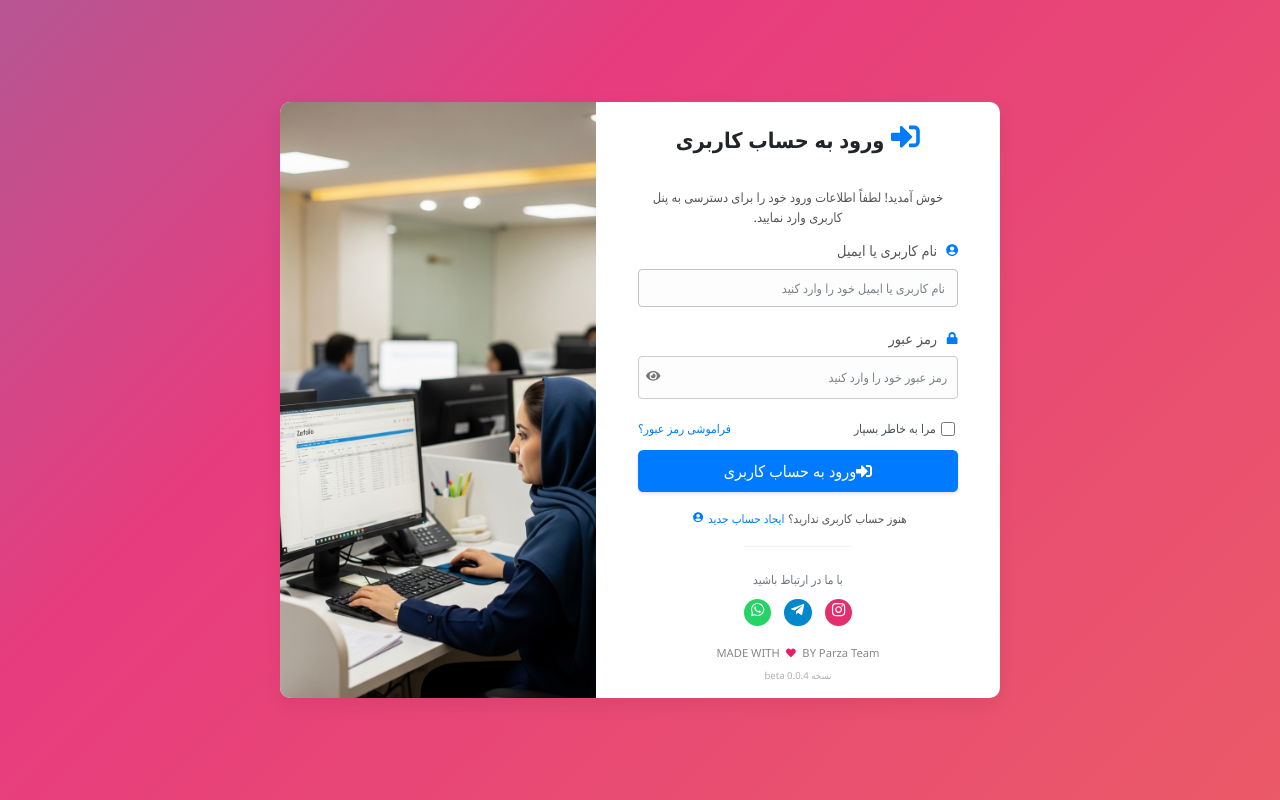
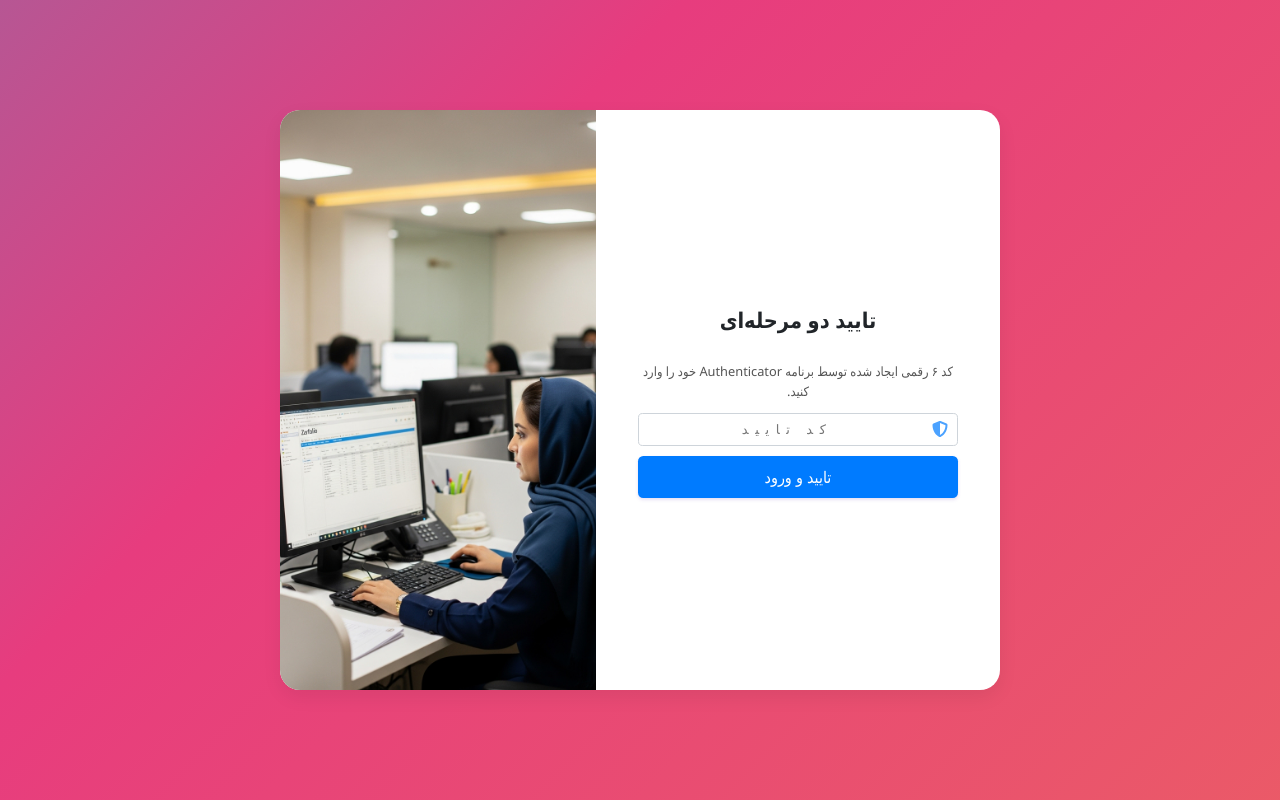
Before and after one commit to Parnazjanali/Zarfolio, a React (Vite) app in the folder frontend/: page /2fa-verify in a window 1280 px wide. Before the commit this address led to /login. Built offline with nearby package versions, Linux system fonts and the light colour scheme; no server answers.

Commit message:
رفع کامل مشکلات ورود و تایید دو مرحله ای

```diff
--- a/frontend/src/App.jsx
+++ b/frontend/src/App.jsx
@@ -4,16 +4,16 @@ import { BrowserRouter as Router, Routes, Route, Navigate, useLocation } from 'r
 import LoginPage from './pages/LoginPage.jsx';
 import RequestPasswordResetPage from './pages/RequestPasswordResetPage.jsx';
 import ResetPasswordPage from './pages/ResetPasswordPage.jsx';
+import TwoFAVerifyPage from './pages/TwoFAVerifyPage.jsx'; // ۱. کامپوننت تایید دو مرحله‌ای ایمپورت شد
 import DashboardPage from './pages/DashboardPage.jsx';
 import InvoicesPage from './pages/InvoicesPage.jsx';
-import NewInvoicePage from './pages/NewInvoicePage.jsx'; //  کامپوننت جدید را ایمپورت کنید
+import NewInvoicePage from './pages/NewInvoicePage.jsx';
 import InventoryPage from './pages/InventoryPage.jsx';
 import CustomersPage from './pages/CustomersPage.jsx';
-import NewCustomerPage from './pages/NewCustomerPage.jsx'; // Import the new page
+import NewCustomerPage from './pages/NewCustomerPage.jsx';
 import ReportsPage from './pages/ReportsPage.jsx';
 import SystemSettingsPage from './pages/SystemSettingsPage.jsx';
-// import AccountSettingsPage from './pages/AccountSettingsPage.jsx'; // Remove this line
-import AccountManagementPage from './pages/AccountManagementPage.jsx'; // Add this line
+import AccountManagementPage from './pages/AccountManagementPage.jsx';
 import EtiketPage from './pages/EtiketPage.jsx';
 import Sidebar from './components/Sidebar.jsx';
 import ProtectedRoute from './components/ProtectedRoute.jsx';
@@ -23,7 +23,8 @@ import './App.css';
 function BackgroundManager() {
   const location = useLocation();
   useEffect(() => {
-    const authPaths = ['/login', '/request-password-reset', '/reset-password'];
+    // مسیر جدید 2fa-verify به لیست مسیرهای احراز هویت اضافه شد
+    const authPaths = ['/login', '/request-password-reset', '/reset-password', '/2fa-verify'];
     if (authPaths.includes(location.pathname)) {
       document.body.classList.add('login-page-background');
     } else {
@@ -70,22 +71,18 @@ function App() {
       <BackgroundManager />
       <Routes>
         <Route path="/login" element={<LoginPage />} />
+        <Route path="/2fa-verify" element={<TwoFAVerifyPage />} /> {/* ۲. روت جدید برای صفحه تایید دو مرحله‌ای اضافه شد */}
         <Route path="/request-password-reset" element={<RequestPasswordResetPage />} />
         <Route path="/reset-password" element={<ResetPasswordPage />} />
 
         <Route path="/dashboard" element={<ProtectedRoute><MainLayout><DashboardPage /></MainLayout></ProtectedRoute>} />
 
-        {/* تغییر مسیر InvoicesPage به یک مسیر پایه برای لیست فاکتورها */}
         <Route path="/invoices" element={<ProtectedRoute><MainLayout><InvoicesPage /></MainLayout></ProtectedRoute>} />
-        {/* مسیر جدید برای ایجاد فاکتور */}
         <Route path="/invoices/new" element={<ProtectedRoute><MainLayout><NewInvoicePage /></MainLayout></ProtectedRoute>} />
-        {/* اگر مسیرهای دیگری مانند /invoices/:id دارید، باید بعد از /invoices/new تعریف شوند */}
-        {/* مثال: <Route path="/invoices/:id" element={<ProtectedRoute><MainLayout><InvoiceDetailPage /></MainLayout></ProtectedRoute>} /> */}
-
 
         <Route path="/inventory" element={<ProtectedRoute><MainLayout><InventoryPage /></MainLayout></ProtectedRoute>} />
         <Route path="/customers" element={<ProtectedRoute><MainLayout><CustomersPage /></MainLayout></ProtectedRoute>} />
-        <Route path="/customers/new" element={<ProtectedRoute><MainLayout><NewCustomerPage /></MainLayout></ProtectedRoute>} /> {/* Add this route */}
+        <Route path="/customers/new" element={<ProtectedRoute><MainLayout><NewCustomerPage /></MainLayout></ProtectedRoute>} />
         <Route path="/etiket" element={<ProtectedRoute><MainLayout><EtiketPage /></MainLayout></ProtectedRoute>} />
         <Route path="/reports/*" element={<ProtectedRoute><MainLayout><ReportsPage /></MainLayout></ProtectedRoute>} />
 
--- /dev/null
+++ b/frontend/src/pages/TwoFAVerifyPage.css
@@ -0,0 +1,187 @@
+/* frontend/src/pages/TwoFAVerifyPage.css */
+
+/* متغیرهای رنگی اصلی برای هماهنگی با طرح کلی */
+:root {
+  --primary-color: #673ab7;
+  --primary-color-dark: #512da8;
+  --primary-color-light: #ede7f6;
+  --text-color: #212529;
+  --label-color: #495057;
+  --input-border-color: #ced4da;
+  --input-focus-border-color: var(--primary-color);
+  --input-focus-shadow-color: rgba(103, 58, 183, 0.2);
+  --placeholder-text-color: #6c757d;
+  --base-font-size: 13.5px;
+  --spacing-unit: 7px;
+  --error-bg: #fdecea;
+  --error-text: #c9302c;
+  --error-border: #f5c6cb;
+  --success-bg: #e9f5e9;
+  --success-text: #1e7e34;
+  --success-border: #c3e6cb;
+}
+
+/* این کلاس‌ها از AuthForms.css کپی شده‌اند تا ساختار کلی صفحه
+  (پس‌زمینه گرادیانی و قرارگیری در مرکز) را حفظ کنند.
+  این کلاس‌ها توسط کامپوننت App.jsx به body اضافه می‌شوند.
+*/
+.auth-page {
+  display: flex;
+  align-items: center;
+  justify-content: center;
+  width: 100%;
+  min-height: 100vh;
+  font-family: 'Vazirmatn', 'Segoe UI', Tahoma, Geneva, Verdana, sans-serif;
+  direction: rtl;
+  padding: calc(var(--spacing-unit) * 2);
+  box-sizing: border-box;
+}
+
+/* کادر اصلی سفید با لبه‌های گرد */
+.login-container {
+  display: flex;
+  background-color: #ffffff;
+  border-radius: 20px;
+  box-shadow: 0 calc(var(--spacing-unit) * 1) calc(var(--spacing-unit) * 2.75) rgba(0, 0, 0, 0.065);
+  width: 100%;
+  max-width: 720px;
+  overflow: hidden;
+}
+
+/* بخش فرم در سمت راست */
+.login-form-section {
+  flex: 1 1 55%;
+  display: flex;
+  flex-direction: column;
+  justify-content: center;
+  align-items: center;
+  padding: calc(var(--spacing-unit) * 2) calc(var(--spacing-unit) * 3.5);
+  box-sizing: border-box;
+  overflow-y: auto;
+}
+
+.login-form-container {
+  width: 100%;
+  max-width: 320px;
+  display: flex;
+  flex-direction: column;
+  align-items: stretch;
+}
+
+.form-title {
+  font-size: 1.35em;
+  font-weight: 600;
+  margin: 0;
+  color: var(--text-color);
+  text-align: center;
+  margin-bottom: calc(var(--spacing-unit) * 1.5);
+}
+
+.form-subtitle {
+  font-size: 0.8em;
+  color: #555;
+  margin-bottom: calc(var(--spacing-unit) * 1.8);
+  text-align: center;
+  line-height: 1.5;
+}
+
+.auth-form {
+  width: 100%;
+}
+
+.input-group {
+  position: relative;
+  margin-bottom: 10px;
+}
+
+.input-icon {
+  position: absolute;
+  top: 50%;
+  right: calc(var(--spacing-unit) * 1.4);
+  transform: translateY(-50%);
+  color: var(--primary-color);
+  opacity: 0.7;
+}
+
+.auth-input {
+  padding: calc(var(--spacing-unit) * 1.1) calc(var(--spacing-unit) * 1.4);
+  padding-right: calc(var(--spacing-unit) * 4.5); /* فضای کافی برای آیکون */
+  font-size: calc(var(--base-font-size) - 0.5px);
+  width: 100%;
+  border: 1px solid var(--input-border-color);
+  border-radius: calc(var(--spacing-unit) * 0.65);
+  box-sizing: border-box;
+  color: var(--text-color);
+  transition: border-color 0.15s ease, box-shadow 0.15s ease;
+}
+
+.auth-input:focus {
+  border-color: var(--input-focus-border-color);
+  box-shadow: 0 0 0 2.5px var(--input-focus-shadow-color);
+  outline: none;
+}
+
+.error-message, .success-message {
+  padding: calc(var(--spacing-unit) * 1.125);
+  margin-bottom: calc(var(--spacing-unit) * 1.875);
+  border-radius: calc(var(--spacing-unit) * 0.75);
+  font-size: calc(var(--base-font-size) - 0.75px);
+  text-align: center;
+}
+
+.error-message {
+  background-color: var(--error-bg);
+  color: var(--error-text);
+  border: 1px solid var(--error-border);
+}
+
+.success-message {
+  background-color: var(--success-bg);
+  color: var(--success-text);
+  border: 1px solid var(--success-border);
+}
+
+.auth-button {
+  padding: calc(var(--spacing-unit) * 1.2) calc(var(--spacing-unit) * 2);
+  font-size: calc(var(--base-font-size) - 0.5px);
+  width: 100%;
+  font-weight: 500;
+  background-color: var(--primary-color);
+  color: white;
+  border: none;
+  border-radius: calc(var(--spacing-unit) * 0.75);
+  cursor: pointer;
+  transition: background-color 0.2s ease;
+}
+
+.auth-button:disabled {
+  background-color: #e0e0e0 !important;
+  color: #9e9e9e !important;
+  cursor: not-allowed !important;
+}
+
+/* بخش تصویر در سمت چپ */
+.login-image-section {
+  flex: 1 1 calc(45% * 0.95);
+  background: var(--primary-color-light);
+  display: flex;
+  align-items: center;
+  justify-content: center;
+  position: relative;
+  overflow: hidden;
+}
+
+.login-image-section img {
+  width: 100%;
+  height: 100%;
+  object-fit: cover;
+  display: block;
+}
+
+/* استایل‌های ریسپانسیو برای موبایل و تبلت */
+@media (max-width: 768px) {
+  .auth-page { padding: 0; }
+  .login-container { flex-direction: column; border-radius: 0; box-shadow: none; min-height: 100vh; }
+  .login-form-section { order: 2; padding: calc(var(--spacing-unit) * 2.5) calc(var(--spacing-unit) * 2); }
+  .login-image-section { order: 1; flex-basis: auto; min-height: 160px; max-height: 30vh; }
+}
--- /dev/null
+++ b/frontend/src/pages/TwoFAVerifyPage.jsx
@@ -0,0 +1,117 @@
+import React, { useState } from 'react';
+import { useNavigate } from 'react-router-dom';
+import { useAuth } from '../context/AuthContext';
+import './TwoFAVerifyPage.css'; // ایمپورت کردن فایل CSS اختصاصی
+import loginPageImage from '../assets/login.jpg'; // ایمپورت تصویر برای نمایش در کنار فرم
+import { FaShieldAlt } from 'react-icons/fa';
+
+// آدرس پایه API از متغیرهای محیطی خوانده می‌شود
+const API_BASE_URL = import.meta.env.VITE_API_BASE_URL || 'http://localhost:8080/api/v1';
+
+const TwoFAVerifyPage = () => {
+  const [token, setToken] = useState('');
+  const [isLoading, setIsLoading] = useState(false);
+  const [error, setError] = useState('');
+  const [successMessage, setSuccessMessage] = useState('');
+  const navigate = useNavigate();
+  const { login } = useAuth();
+
+  const handleSubmit = async (e) => {
+    e.preventDefault();
+    setError('');
+    setSuccessMessage('');
+
+    if (!token || token.length !== 6 || !/^\d{6}$/.test(token)) {
+      setError('لطفاً یک کد ۶ رقمی معتبر وارد کنید.');
+      return;
+    }
+
+    setIsLoading(true);
+    const userId = localStorage.getItem('2fa_user_id');
+
+    if (!userId) {
+      setError('خطایی رخ داد: شناسه کاربر یافت نشد. لطفاً دوباره وارد شوید.');
+      setIsLoading(false);
+      setTimeout(() => navigate('/login'), 2000);
+      return;
+    }
+
+    try {
+      const response = await fetch(`${API_BASE_URL}/auth/2fa/verify`, {
+        method: 'POST',
+        headers: { 'Content-Type': 'application/json' },
+        body: JSON.stringify({ user_id: userId, totp_code: token }),
+      });
+
+      const data = await response.json();
+
+      if (!response.ok) {
+        throw new Error(data.message || 'کد تایید نامعتبر است.');
+      }
+
+      // اگر تایید موفقیت آمیز بود، توکن نهایی و اطلاعات کاربر دریافت می‌شود
+      if (data.token && data.user) {
+        setSuccessMessage('تایید با موفقیت انجام شد. در حال انتقال به داشبورد...');
+        localStorage.setItem('authToken', data.token);
+        localStorage.setItem('userData', JSON.stringify(data.user));
+        localStorage.removeItem('2fa_user_id'); // حذف شناسه موقت
+
+        login(); // به‌روزرسانی وضعیت احراز هویت در کل برنامه
+
+        setTimeout(() => {
+          navigate('/dashboard');
+        }, 1500);
+      } else {
+          throw new Error('پاسخ سرور نامعتبر است.');
+      }
+
+    } catch (err) {
+      setError(err.message);
+    } finally {
+      setIsLoading(false);
+    }
+  };
+
+  return (
+    <div className="auth-page">
+      <div className="login-container">
+        <div className="login-form-section">
+          <div className="login-form-container">
+            <h2 className="form-title">تایید دو مرحله‌ای</h2>
+            <p className="form-subtitle">
+              کد ۶ رقمی ایجاد شده توسط برنامه Authenticator خود را وارد کنید.
+            </p>
+            <form onSubmit={handleSubmit} className="auth-form">
+              <div className="input-group">
+                <FaShieldAlt className="input-icon" />
+                <input
+                  type="text"
+                  value={token}
+                  onChange={(e) => setToken(e.target.value)}
+                  maxLength="6"
+                  placeholder="کد تایید"
+                  required
+                  className="auth-input"
+                  disabled={isLoading}
+                  style={{ textAlign: 'center', letterSpacing: '0.5em' }}
+                />
+              </div>
+
+              {error && <p className="error-message">{error}</p>}
+              {successMessage && <p className="success-message">{successMessage}</p>}
+
+              <button type="submit" className="auth-button" disabled={isLoading}>
+                {isLoading ? 'در حال بررسی...' : 'تایید و ورود'}
+              </button>
+            </form>
+          </div>
+        </div>
+        <div className="login-image-section">
+          <img src={loginPageImage} alt="تایید هویت" />
+        </div>
+      </div>
+    </div>
+  );
+};
+
+export default TwoFAVerifyPage;
```
Also changed, not shown: 1 other file (tests, documents, lock files or other folders).
